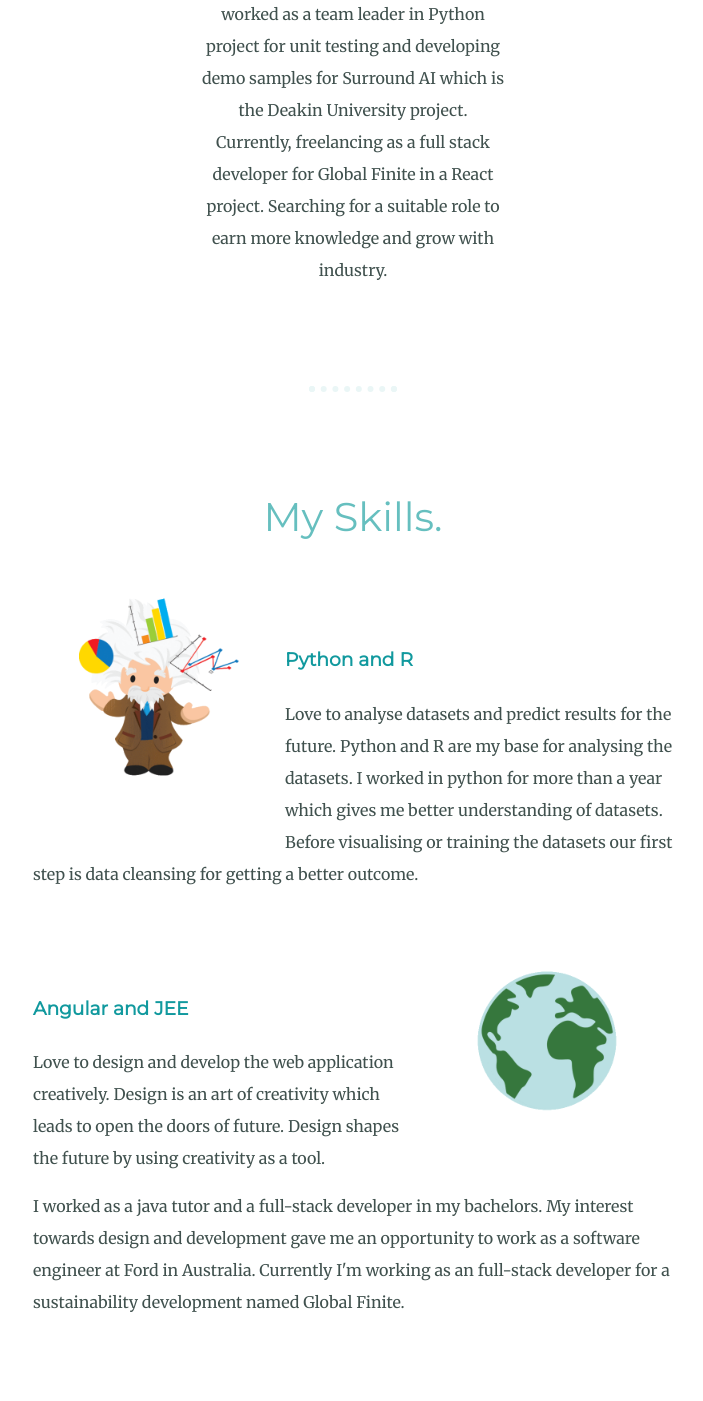
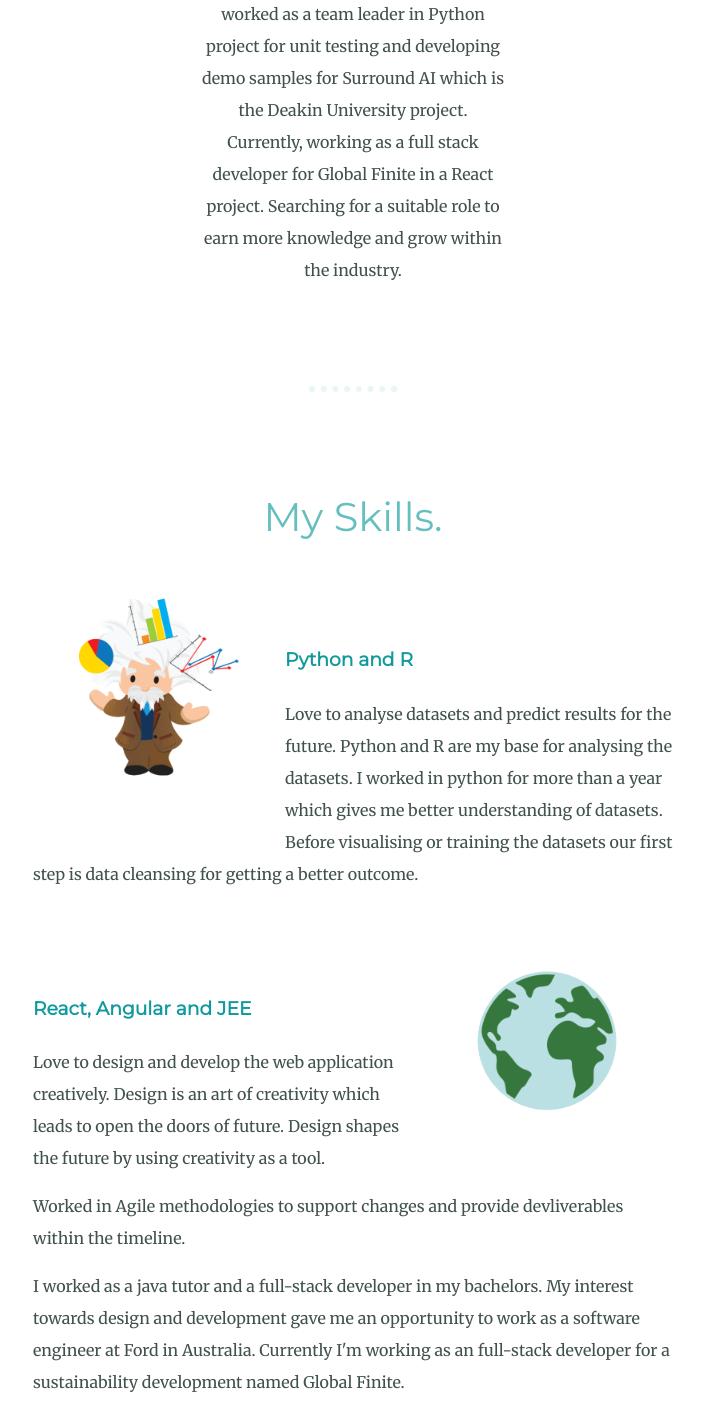
Before and after one commit to sundararaman96/sundararaman96.github.io, a plain HTML site: page index.html in a window 1280 px wide. Shown: the part 1600-3001 px from the top of the page, without its empty margins (287-990 px from the left). Drawn offline with Linux system fonts and the light colour scheme.

Commit message:
Portfolio Update

```diff
--- a/index.html
+++ b/index.html
@@ -31,7 +31,7 @@
           <h2>Hello.</h2>
           <p class="intro">I have completed my master's in IT at Deakin with 8.3 WAM. During my master's I've worked as a software engineer at Ford in Angular framework and also developed a database for their market place.</p>
           <p class="intro">My interest in analytics made me to do research in computer visualisation for detecting human emotions in wild. I also worked as a team leader in Python project for unit testing and developing demo samples for Surround AI which is the Deakin University project.</p>
-          <p class="intro">Currently, freelancing as a full stack developer for Global Finite in a React project. Searching for a suitable role to earn more knowledge and grow with industry.</p>
+          <p class="intro">Currently, working as a full stack developer for Global Finite in a React project. Searching for a suitable role to earn more knowledge and grow within the industry.</p>
         </div>
         <hr>
         <div class="skills">
@@ -51,9 +51,11 @@
         <div class="skill-row">
             <img class="world" src="images/world.gif" alt="web-skills">
 
-            <h3>Angular and JEE</h3>
+            <h3>React, Angular and JEE</h3>
 
             <p>Love to design and develop the web application creatively. Design is an art of creativity which leads to open the doors of future. Design shapes the future by using creativity as a tool.</p>
+
+            <p>Worked in Agile methodologies to support changes and provide devliverables within the timeline.</p>
 
             <p>I worked as a java tutor and a full-stack developer in my bachelors. My interest towards design and development gave me an opportunity to work as a software engineer at Ford in Australia. Currently I'm working as an full-stack developer for a sustainability development named Global Finite.</p>
         </div>
```
